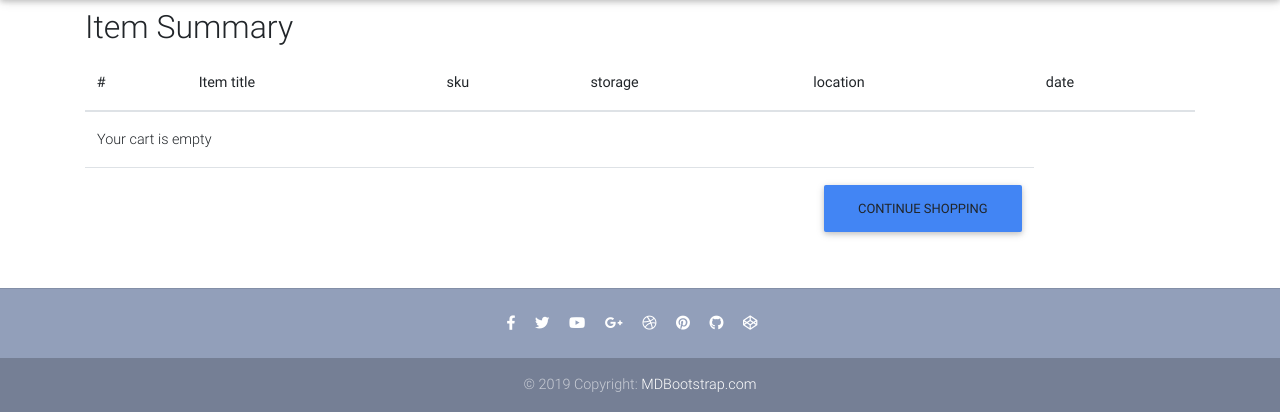
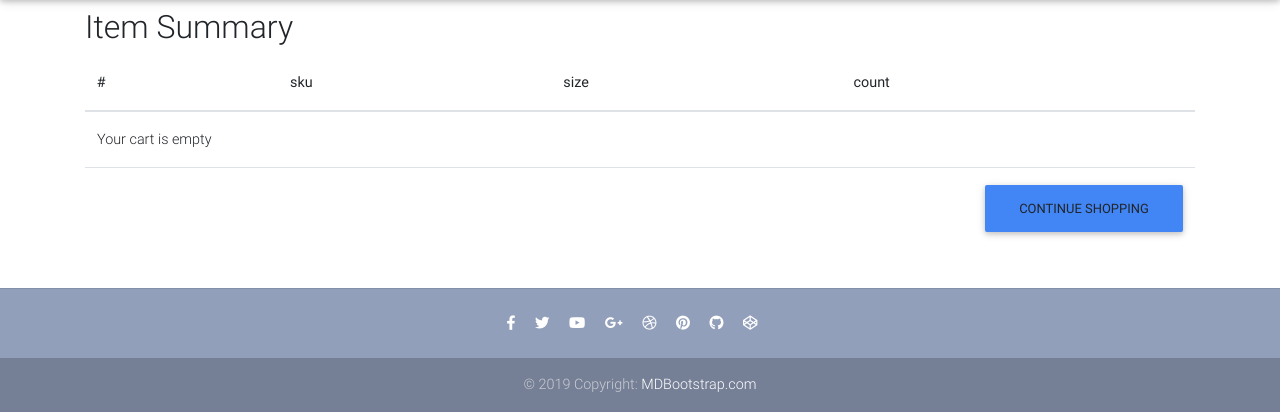
Before and after one commit to Chao1009/XingbyXing_web, a Django app: page /order-summary/ in a window 1280 px wide. Shown: the part 64-484 px from the top of the page. Run offline with Django 3.2, Linux system fonts and the light colour scheme; the visitor is signed in with stand-in values (Sample User, id 1); data that the repository does not hold is empty; some libraries are stand-ins or nearby versions.

Commit message:
update summary view

```diff
--- a/core/views.py
+++ b/core/views.py
@@ -11,6 +11,7 @@
 from django.shortcuts import render, get_object_or_404
 from django.utils import timezone
 from django.views.generic import ListView, DetailView, View
+from django.db.models import Count
 
 from .forms import CheckoutForm, CouponForm, RefundForm, PaymentForm
 from .models import Item, OrderItem, UserItem, Order, Address, Payment, Coupon, Refund, UserProfile
@@ -355,8 +356,10 @@
     def get(self, *args, **kwargs):
         try:
             items = UserItem.objects.filter(user=self.request.user)
+            queryset = UserItem.objects.filter(user=self.request.user).values('sku', 'size').annotate(count=Count('id'))
             context = {
-                'object': items
+                'object': items,
+                'summary': queryset,
             }
             return render(self.request, 'order_summary.html', context)
         except ObjectDoesNotExist:
--- a/templates/order_summary.html
+++ b/templates/order_summary.html
@@ -10,22 +10,18 @@
         <thead>
         <tr>
             <th scope="col">#</th>
-            <th scope="col">Item title</th>
             <th scope="col">sku</th>
-            <th scope="col">storage</th>
-            <th scope="col">location</th>
-            <th scope="col">date</th>
+            <th scope="col">size</th>
+            <th scope="col">count</th>
         </tr>
         </thead>
         <tbody>
-        {% for order_item in object %}
+        {% for order_summary in summary %}
         <tr>
             <th scope="row">{{ forloop.counter }}</th>
-            <td>{{ order_item.title }}</td>
-            <td>{{ order_item.sku }}</td>
-            <td>{{ order_item.storage_id }}</td>
-            <td>{{ order_item.storage_pos }}</td>
-            <td>{{ order_item.storage_time }}</td>
+            <td>{{ order_summary.sku }}</td>
+            <td>{{ order_summary.size }}</td>
+            <td>{{ order_summary.count }}</td>
         </tr>
         {% empty %}
         <tr>
```
